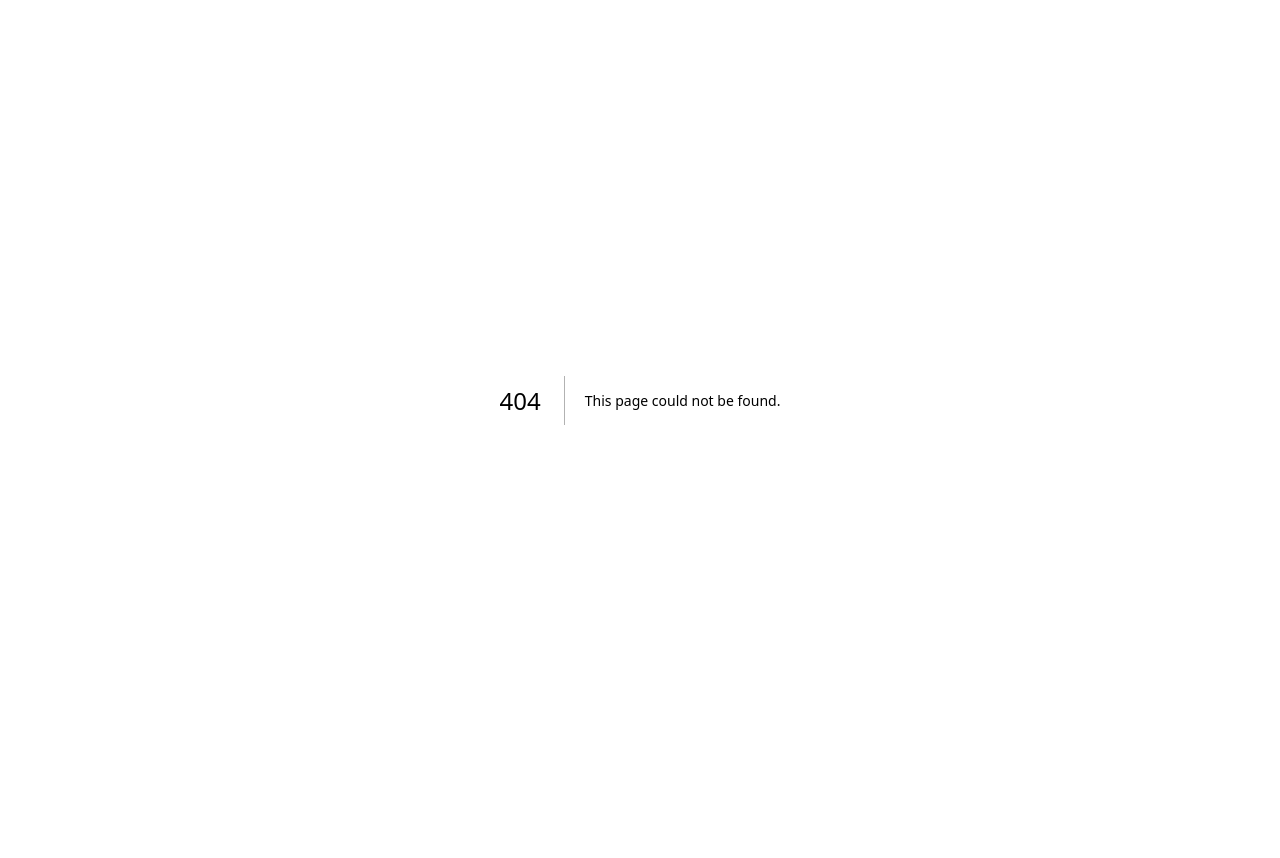
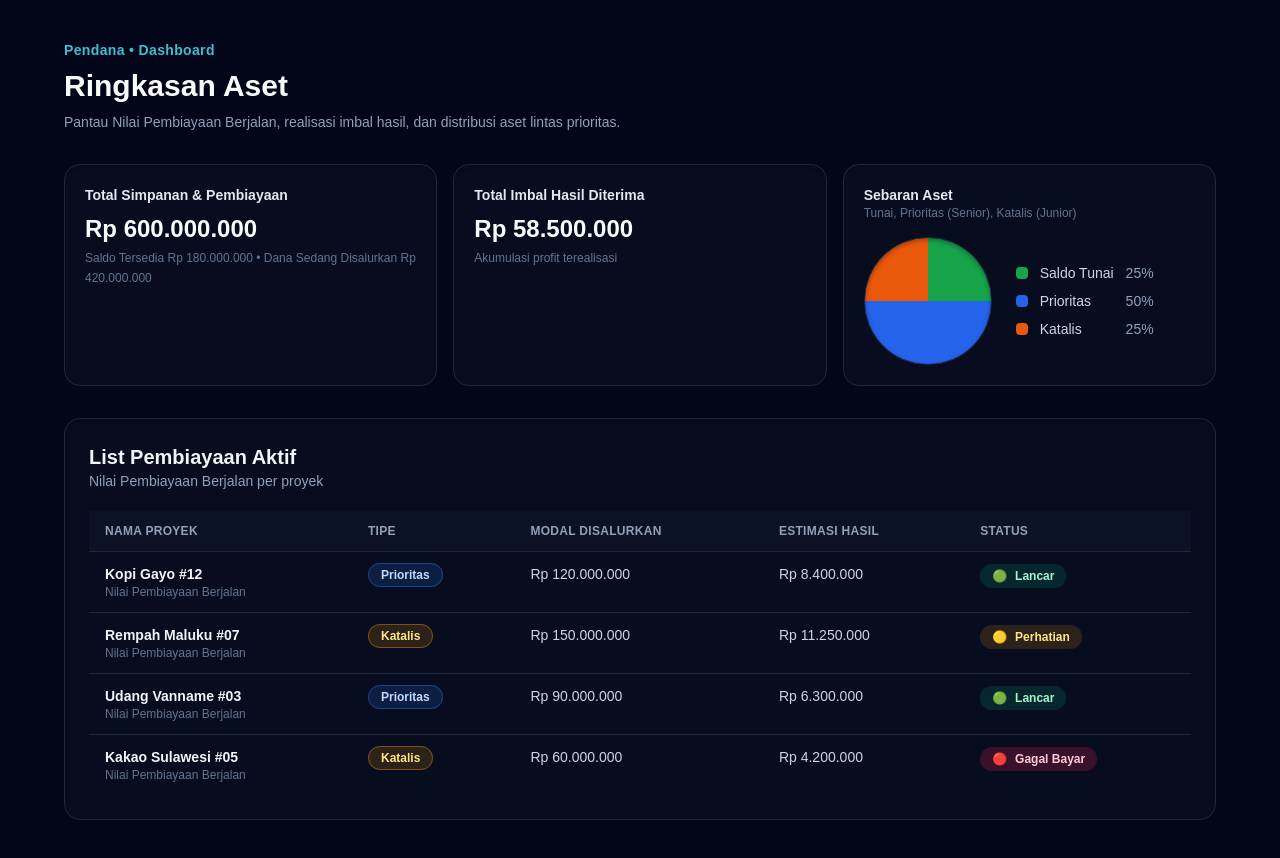
Before and after one commit to MaulRai/vessel, a Next.js app: page /pendana/dashboard in a window 1280 px wide. Before the commit this address had no page. Before the commit the page ends 800 px from the top, so only its background shows below. Built offline with nearby package versions, Linux system fonts and the light colour scheme.

Commit message:
FE-12, FE-13 first look

```diff
--- /dev/null
+++ b/app/pendana/dashboard/page.tsx
@@ -0,0 +1,237 @@
+"use client";
+
+import { useMemo } from "react";
+
+type Tier = "Prioritas" | "Katalis";
+type Status = "Lancar" | "Perhatian" | "Gagal Bayar";
+
+const numberId = new Intl.NumberFormat("id-ID");
+
+const portfolio = {
+	saldoTersedia: 180_000_000,
+	danaDisalurkan: 420_000_000,
+	imbalHasil: 58_500_000,
+	sebaran: {
+		tunai: 0.25,
+		prioritas: 0.5,
+		katalis: 0.25,
+	},
+};
+
+const aktifRows: {
+	nama: string;
+	tier: Tier;
+	modal: number;
+	estimasi: number;
+	status: Status;
+}[] = [
+	{
+		nama: "Kopi Gayo #12",
+		tier: "Prioritas",
+		modal: 120_000_000,
+		estimasi: 8_400_000,
+		status: "Lancar",
+	},
+	{
+		nama: "Rempah Maluku #07",
+		tier: "Katalis",
+		modal: 150_000_000,
+		estimasi: 11_250_000,
+		status: "Perhatian",
+	},
+	{
+		nama: "Udang Vanname #03",
+		tier: "Prioritas",
+		modal: 90_000_000,
+		estimasi: 6_300_000,
+		status: "Lancar",
+	},
+	{
+		nama: "Kakao Sulawesi #05",
+		tier: "Katalis",
+		modal: 60_000_000,
+		estimasi: 4_200_000,
+		status: "Gagal Bayar",
+	},
+];
+
+export default function PendanaDashboardPage() {
+	const totalPembiayaanBerjalan = useMemo(
+		() => portfolio.saldoTersedia + portfolio.danaDisalurkan,
+		[]
+	);
+
+	const donutSegments = useMemo(
+		() => [
+			{ label: "Saldo Tunai", value: portfolio.sebaran.tunai, color: "#16a34a" },
+			{ label: "Prioritas", value: portfolio.sebaran.prioritas, color: "#2563eb" },
+			{ label: "Katalis", value: portfolio.sebaran.katalis, color: "#ea580c" },
+		],
+		[]
+	);
+
+	const cumulativeStops = donutSegments.reduce<{ stop: number; color: string }[]>(
+		(acc, seg) => {
+			const last = acc[acc.length - 1]?.stop ?? 0;
+			const next = last + seg.value;
+			return acc.concat({ stop: next, color: seg.color });
+		},
+		[]
+	);
+
+	const conicGradient = useMemo(() => {
+		const parts: string[] = [];
+		let start = 0;
+		cumulativeStops.forEach(({ stop, color }) => {
+			const end = Math.round(stop * 360);
+			parts.push(`${color} ${start}deg ${end}deg`);
+			start = end;
+		});
+		return `conic-gradient(${parts.join(", ")})`;
+	}, [cumulativeStops]);
+
+	return (
+		<div className="min-h-screen bg-slate-950 px-4 py-10 text-slate-100">
+			<div className="mx-auto flex max-w-6xl flex-col gap-8">
+				<header className="space-y-2">
+					<p className="text-sm font-semibold tracking-wide text-cyan-300/80">Pendana • Dashboard</p>
+					<h1 className="text-3xl font-bold text-slate-50">Ringkasan Aset</h1>
+					<p className="max-w-3xl text-sm text-slate-400">
+						Pantau Nilai Pembiayaan Berjalan, realisasi imbal hasil, dan distribusi aset lintas prioritas.
+					</p>
+				</header>
+
+				<section className="grid gap-4 md:grid-cols-3">
+					<StatCard
+						title="Total Simpanan & Pembiayaan"
+						value={`Rp ${numberId.format(totalPembiayaanBerjalan)}`}
+						subtitle={`Saldo Tersedia Rp ${numberId.format(portfolio.saldoTersedia)} • Dana Sedang Disalurkan Rp ${numberId.format(portfolio.danaDisalurkan)}`}
+					/>
+					<StatCard
+						title="Total Imbal Hasil Diterima"
+						value={`Rp ${numberId.format(portfolio.imbalHasil)}`}
+						subtitle="Akumulasi profit terealisasi"
+					/>
+					<div className="rounded-2xl border border-slate-800 bg-slate-900/40 p-5">
+						<p className="text-sm font-semibold text-slate-200">Sebaran Aset</p>
+						<p className="text-xs text-slate-500">Tunai, Prioritas (Senior), Katalis (Junior)</p>
+						<div className="mt-4 flex items-center gap-6">
+							<div
+								className="h-32 w-32 rounded-full border border-slate-800 bg-slate-900 shadow-inner shadow-black/30"
+								style={{ background: conicGradient }}
+								aria-label="Sebaran aset"
+							/>
+							<div className="space-y-2 text-sm text-slate-300">
+								{donutSegments.map((seg) => (
+									<div key={seg.label} className="flex items-center gap-3">
+										<span
+											className="inline-block h-3 w-3 rounded-sm"
+											style={{ backgroundColor: seg.color }}
+										/>
+										<span className="flex-1">{seg.label}</span>
+										<span className="text-slate-400">{Math.round(seg.value * 100)}%</span>
+									</div>
+								))}
+							</div>
+						</div>
+					</div>
+				</section>
+
+				<section className="rounded-2xl border border-slate-800 bg-slate-900/40 p-6 shadow-inner shadow-black/30">
+					<div className="flex flex-col gap-2 sm:flex-row sm:items-center sm:justify-between">
+						<div>
+							<h2 className="text-xl font-semibold text-slate-100">List Pembiayaan Aktif</h2>
+							<p className="text-sm text-slate-400">Nilai Pembiayaan Berjalan per proyek</p>
+						</div>
+					</div>
+
+					<div className="mt-5 overflow-x-auto">
+						<table className="min-w-full divide-y divide-slate-800">
+							<thead className="bg-slate-900/60">
+								<tr>
+									<Th>Nama Proyek</Th>
+									<Th>Tipe</Th>
+									<Th>Modal Disalurkan</Th>
+									<Th>Estimasi Hasil</Th>
+									<Th>Status</Th>
+								</tr>
+							</thead>
+							<tbody className="divide-y divide-slate-800">
+								{aktifRows.map((row) => (
+									<tr key={row.nama} className="hover:bg-slate-900/40">
+										<Td>
+											<p className="font-semibold text-slate-100">{row.nama}</p>
+											<p className="text-xs text-slate-500">Nilai Pembiayaan Berjalan</p>
+										</Td>
+										<Td>
+											<span
+												className={`rounded-full px-3 py-1 text-xs font-semibold ${
+													row.tier === "Prioritas"
+														? "bg-blue-500/15 text-blue-200 border border-blue-500/40"
+														: "bg-amber-500/15 text-amber-200 border border-amber-500/40"
+												}`}
+											>
+												{row.tier}
+											</span>
+										</Td>
+										<Td className="text-slate-200">Rp {numberId.format(row.modal)}</Td>
+										<Td className="text-slate-200">Rp {numberId.format(row.estimasi)}</Td>
+										<Td>
+											<StatusBadge status={row.status} />
+										</Td>
+									</tr>
+								))}
+							</tbody>
+						</table>
+					</div>
+				</section>
+			</div>
+		</div>
+	);
+}
+
+function StatCard({ title, value, subtitle }: { title: string; value: string; subtitle?: string }) {
+	return (
+		<div className="rounded-2xl border border-slate-800 bg-slate-900/40 p-5 shadow-inner shadow-black/20">
+			<p className="text-sm font-semibold text-slate-200">{title}</p>
+			<p className="mt-2 text-2xl font-bold text-slate-50">{value}</p>
+			{subtitle && <p className="mt-1 text-xs text-slate-500 leading-relaxed">{subtitle}</p>}
+		</div>
+	);
+}
+
+function StatusBadge({ status }: { status: Status }) {
+	const tone: Record<Status, { bg: string; text: string; label: string }> = {
+		Lancar: { bg: "bg-emerald-500/15", text: "text-emerald-200", label: "Lancar" },
+		Perhatian: { bg: "bg-amber-500/15", text: "text-amber-200", label: "Perhatian" },
+		"Gagal Bayar": { bg: "bg-rose-500/20", text: "text-rose-200", label: "Gagal Bayar" },
+	};
+
+	const cls = tone[status];
+	return (
+		<span className={`inline-flex items-center gap-2 rounded-full px-3 py-1 text-xs font-semibold ${cls.bg} ${cls.text}`}>
+			{status === "Lancar" && <span aria-hidden>🟢</span>}
+			{status === "Perhatian" && <span aria-hidden>🟡</span>}
+			{status === "Gagal Bayar" && <span aria-hidden>🔴</span>}
+			{cls.label}
+		</span>
+	);
+}
+
+function Th({ children }: { children: React.ReactNode }) {
+	return (
+		<th className="px-4 py-3 text-left text-xs font-semibold uppercase tracking-wide text-slate-400">
+			{children}
+		</th>
+	);
+}
+
+function Td({ children, className }: { children: React.ReactNode; className?: string }) {
+	return (
+		<td
+			className={`px-4 py-3 align-top text-sm text-slate-300${className ? ` ${className}` : ""}`}
+		>
+			{children}
+		</td>
+	);
+}
```
